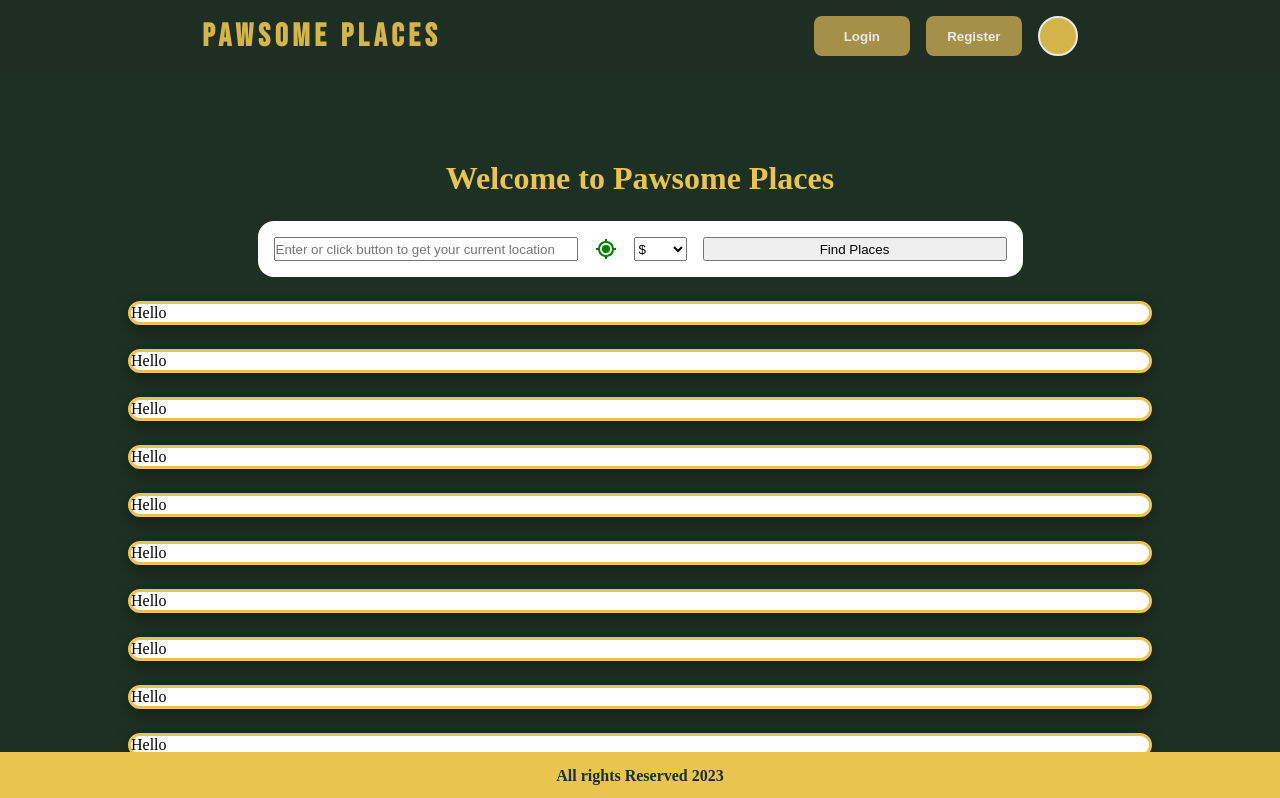
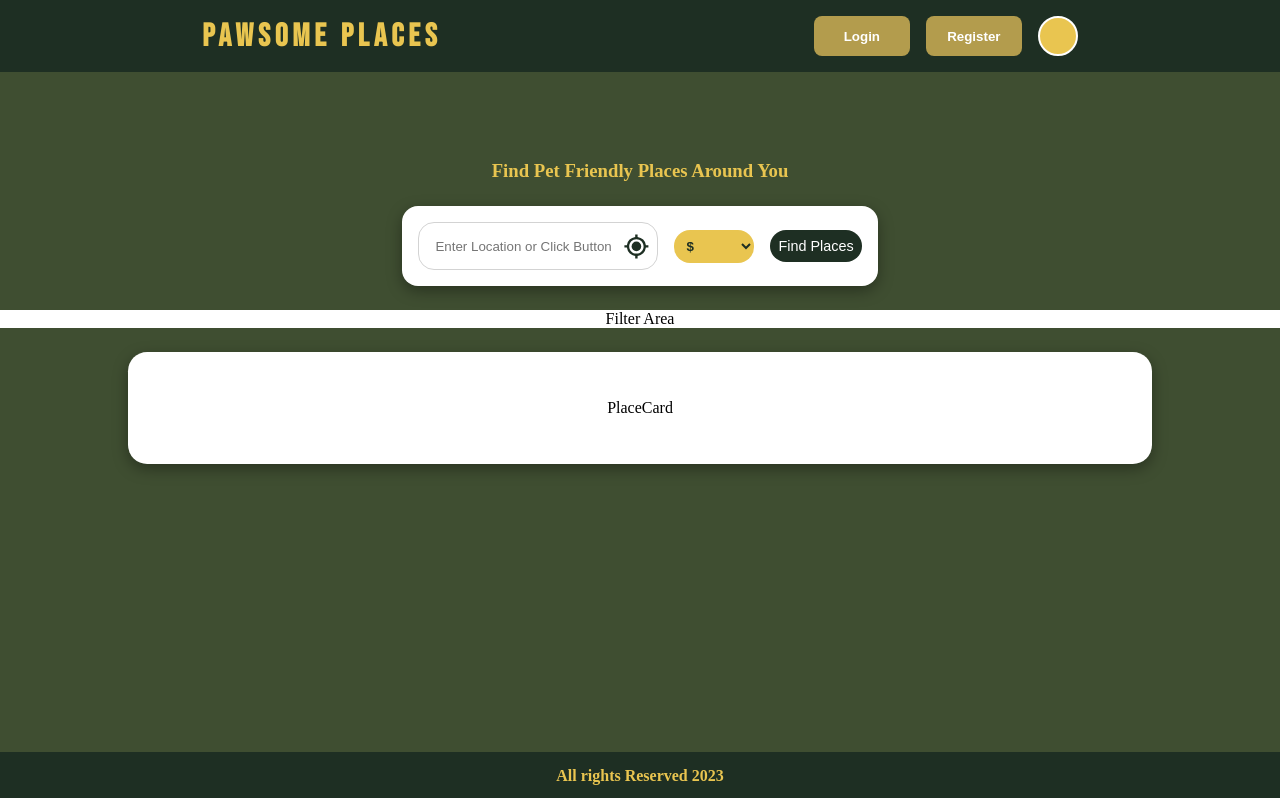
Before and after one commit to canocalir/pawsome-places, a React (Vite) app: page / in a window 1280 px wide. Shown: the top 798 px of the page. Built offline with nearby package versions, Linux system fonts and the light colour scheme.

Commit message:
Form element error handling

```diff
--- /dev/null
+++ b/src/components/Filter/Filter.styled.ts
@@ -0,0 +1,9 @@
+import styled from "styled-components";
+
+const FilterAreaContainer = styled.div`
+    background-color: #ffffff;
+    width: 100%;
+    text-align: center;
+`
+
+export {FilterAreaContainer}
--- /dev/null
+++ b/src/components/Filter/Filter.tsx
@@ -0,0 +1,11 @@
+import { FilterAreaContainer } from "./Filter.styled"
+
+const Filter = () => {
+  return (
+    <FilterAreaContainer>
+     Filter Area
+    </FilterAreaContainer>
+  )
+}
+
+export default Filter
--- a/src/components/Footer/Footer.styled.ts
+++ b/src/components/Footer/Footer.styled.ts
@@ -5,12 +5,12 @@ const FooterMainContainer = styled.div`
   display: flex;
   position: fixed;
   bottom: 0;
-  background-color: ${theme.mainButtonHoverColor};
+  background-color: ${theme.navBackColor};
   width: 100%;
   height: 3rem;
   justify-content: center;
   align-items: center;
-  color: ${theme.navBackColor};
+  color: ${theme.mainButtonHoverColor};
   font-weight: 600;
 `;
 
--- a/src/components/HomeForm/HomeForm.styled.ts
+++ b/src/components/HomeForm/HomeForm.styled.ts
@@ -1,24 +1,88 @@
 import { BiCurrentLocation } from "react-icons/bi";
-import styled from "styled-components";
+import styled, { css } from "styled-components";
+import { theme } from "../../styles/theme";
+
+
+const FormElementBorderRadius = css`
+    border-radius: 1rem;
+`
 
 const FormElement = styled.form`
     display: flex;
     background-color: #ffffff;
     padding: 1rem;
-    border-radius: 1rem;
+    ${FormElementBorderRadius};
     width: fit-content;
-    max-width: 90%;
+    max-width: 95%;
     justify-content: space-between;
+    align-items: center;
+    box-shadow: rgba(0, 0, 0, 0.35) 0px 5px 15px;
     gap:1rem;
     flex-wrap:wrap;
-    >input{
-        width: 19rem;
+    border: none;
+    @media(max-width: 864px){
+        width: 100%;
     }
 `
-const LocationButton = styled(BiCurrentLocation)`
-    font-size: 1.5rem;
-    color: green;
-    cursor: pointer;
+
+const InputElementContainer = styled.div`
+    display: flex;
+    justify-content:center;
+    width: 15rem;
+    flex-direction: column;
+    position: relative;
+    height: fit-content;
+    >input{
+        height: 3rem;
+        ${FormElementBorderRadius};
+        border: 1px solid lightgrey;
+        padding-left: 1rem;
+    }
 `
 
-export {FormElement, LocationButton}
+const LocationButton = styled(BiCurrentLocation)`
+    font-size: 1.8rem;
+    color: ${theme.navBackColor};
+    cursor: pointer;
+    position: absolute;
+    right: 0.5rem;
+`
+
+const ErrorMessageContainer = styled.div`
+    display: flex;
+    justify-content: center;
+    position: absolute;
+    top: 0;
+    left: 2rem;
+    font-size: 0.8rem;
+    color: red;
+`
+
+const PriceSelect = styled.select`
+    border: none;
+    background-color: ${theme.mainButtonHoverColor};
+    padding: 0.5rem;
+    width: 5rem;
+    color: ${theme.navBackColor};
+    font-weight: 600;
+    ${FormElementBorderRadius};
+`
+
+const FindPlacesButton = styled.input`
+    border: none;
+    color: #ffffff;
+    ${FormElementBorderRadius};
+    font-size: 0.9rem;
+    background-color: ${theme.navBackColor};
+    cursor: pointer;
+    padding: 0.5rem;
+    &:hover{
+        background-color: #3c7735;
+        transition: 300ms ease-in-out;
+    }
+    @media(max-width: 864px){
+        width: 100%;
+    }
+`
+
+export {FormElement, LocationButton, FindPlacesButton, InputElementContainer, PriceSelect, ErrorMessageContainer}
--- a/src/components/HomeForm/HomeForm.tsx
+++ b/src/components/HomeForm/HomeForm.tsx
@@ -1,5 +1,12 @@
 import { SubmitHandler, useForm } from "react-hook-form";
-import { FormElement, LocationButton } from "./HomeForm.styled";
+import {
+  ErrorMessageContainer,
+  FindPlacesButton,
+  FormElement,
+  InputElementContainer,
+  LocationButton,
+  PriceSelect,
+} from "./HomeForm.styled";
 import useLocation from "../../hooks/useLocation";
 
 type Inputs = {
@@ -21,18 +28,27 @@ const HomeForm = () => {
   console.log(coords);
   return (
     <FormElement onSubmit={handleSubmit(onSubmit)}>
+      <InputElementContainer>
+
         <input
           disabled={!!coords.lat}
-        placeholder={!!coords.lat ? "We found your location, please proceed" : "Enter or click button to get your current location"}
+          placeholder={
+            !!coords.lat
+              ? "We found your location"
+              : "Enter Location or Click Button"
+          }
           {...register(
             "location",
             coords.lat ? { required: false } : { required: true }
           )}
         />
-      {errors.location && <span>You must enter a location</span>}
+        <LocationButton onClick={getLocation} />
+        <ErrorMessageContainer>
+          {errors.location && !coords.lat && <span>You must enter a location</span>}
+        </ErrorMessageContainer>
+      </InputElementContainer>
 
-      <LocationButton onClick={getLocation} size={"1.5rem"} color="green" />
-      <select {...register("priceTag", { required: true })}>
+      <PriceSelect {...register("priceTag", { required: true })}>
         <option disabled defaultValue="Price">
           Price
         </option>
@@ -40,8 +56,8 @@ const HomeForm = () => {
         <option value="2">$$</option>
         <option value="3">$$$</option>
         <option value="4">$$$$</option>
-      </select>
-      <input type="submit" value="Find Places" />
+      </PriceSelect>
+      <FindPlacesButton type="submit" value="Find Places" />
     </FormElement>
   );
 };
--- a/src/components/Navbar/Navbar.styled.ts
+++ b/src/components/Navbar/Navbar.styled.ts
@@ -18,8 +18,8 @@ const NavbarContainer = styled.div`
   justify-content: space-around;
   position: fixed;
   width: 100%;
-  opacity: 0.9;
   padding: 1rem;
+  z-index: 99;
 `;
 
 const NavbarButton = styled.button`
--- a/src/components/PlaceCard/PlaceCard.styled..ts
+++ b/src/components/PlaceCard/PlaceCard.styled..ts
@@ -1,5 +1,4 @@
 import styled from "styled-components";
-import { theme } from "../../styles/theme";
 
 const PlaceCardContainer = styled.div`
     display: flex;
@@ -8,7 +7,8 @@ const PlaceCardContainer = styled.div`
     height: 7rem;
     border-radius: 1.2rem;
     box-shadow: rgba(0, 0, 0, 0.35) 0px 5px 15px;
-    border: 3px solid ${theme.mainButtonHoverColor};
+    justify-content:center;
+    align-items: center;
 `
 
 export {PlaceCardContainer}
--- a/src/components/PlaceCard/PlaceCard.tsx
+++ b/src/components/PlaceCard/PlaceCard.tsx
@@ -3,7 +3,7 @@ import { PlaceCardContainer } from "./PlaceCard.styled."
 const PlaceCard = () => {
   return (
     <PlaceCardContainer>
-        Hello
+        PlaceCard
     </PlaceCardContainer>
   )
 }
--- a/src/views/Home/Home.styled.ts
+++ b/src/views/Home/Home.styled.ts
@@ -2,7 +2,6 @@ import styled, { css } from "styled-components";
 import { theme } from "../../styles/theme";
 
 const DivideHalfScreen = css`
-  display: flex;
   flex: 0.5;
   @media (max-width: 1600px) {
     flex: 1;
@@ -13,31 +12,45 @@ const HomePageContainer = styled.div`
   display: flex;
   flex-wrap: wrap;
 `;
-const LeftContainer = styled.div`
-  ${DivideHalfScreen};
-  background-color: ${theme.navBackColor};
+
+interface LeftProps {
+  full: boolean;
+}
+
+const LeftContainer = styled.div<LeftProps>`
+  ${props => !props.full && DivideHalfScreen};
+  width: ${(props) => (props.full && "100%")};
+  background-color: #3f4e31;
   padding-top: 10rem;
   flex-direction: column;
+  display: flex;
   align-items: center;
   gap: 1.5rem;
   height: 100vh;
-  >h1{
-    color: ${theme.mainButtonHoverColor}
+  > h3 {
+    color: ${theme.mainButtonHoverColor};
+    padding: 0 1rem 0 1rem;
+    text-align: center;
   }
 `;
 
-const RightContainer = styled.div`
+interface RightProps extends LeftProps{
+  full: boolean
+}
+
+const RightContainer = styled.div<RightProps>`
   ${DivideHalfScreen};
+  display: ${(props) => props.full ? "none" : "flex"};
   background-color: ${theme.navBackColor};
   justify-content: center;
 `;
 
 const BackgroundImage = styled.img`
- height: 100vh;
- @media (max-width: 1600px) {
-  height: 100%;
-  width: 95vw;
+  height: 100vh;
+  @media (max-width: 1600px) {
+    height: 100%;
+    width: 95vw;
   }
 `;
 
-export { HomePageContainer, LeftContainer, RightContainer, BackgroundImage};
+export { HomePageContainer, LeftContainer, RightContainer, BackgroundImage };
--- a/src/views/Home/Home.tsx
+++ b/src/views/Home/Home.tsx
@@ -7,16 +7,19 @@ import {
 import backgroundURL from '../../assets/amscat.png'
 import HomeForm from "../../components/HomeForm/HomeForm";
 import PlaceCard from "../../components/PlaceCard/PlaceCard";
+import Filter from "../../components/Filter/Filter";
 
 const Home = () => {
+  const controlWidth = false
   return (
     <HomePageContainer>
-      <LeftContainer>
-       <h1>Welcome to Pawsome Places</h1>
+      <LeftContainer full={controlWidth}>
+       <h3>Find Pet Friendly Places Around You</h3>
        <HomeForm/>
-       {[1,2,3,4,5,6,7,8,9,10,11].map((num) => <PlaceCard/>)}
+       <Filter/>
+       <PlaceCard/>
       </LeftContainer>
-      <RightContainer>
+      <RightContainer full={controlWidth}>
         <BackgroundImage src={backgroundURL} alt="" />
       </RightContainer>
     </HomePageContainer>
```
Lines whose indentation alone changed are shown as unchanged.
